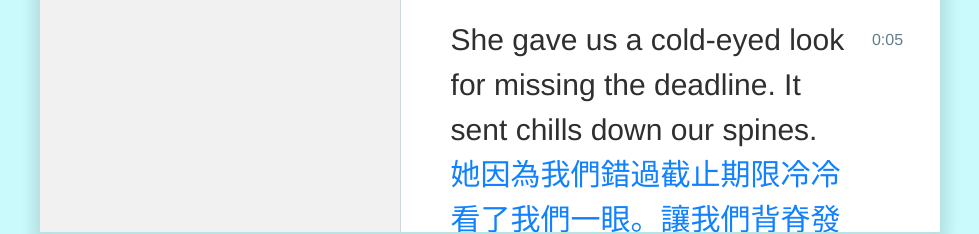
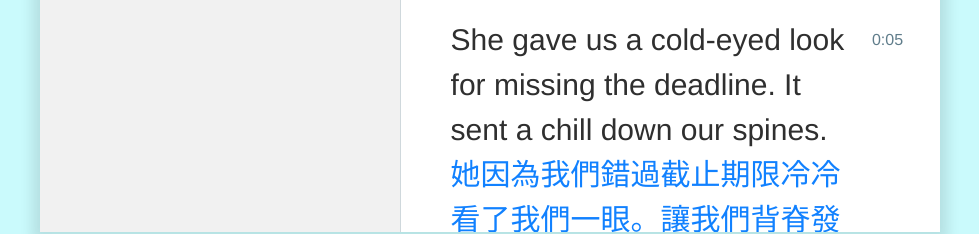
Before and after one commit to Johnnykoon/Johnnykoon.github.io, a plain HTML site: page docs/index.html in a window 1280 px wide. Shown: the part 503-737 px from the top of the page, without its empty margins (150-1129 px from the left). Drawn offline with Linux system fonts and the light colour scheme; a script that the page names is missing.

Commit message:
Update index.html

```diff
--- a/docs/index.html
+++ b/docs/index.html
@@ -151,7 +151,7 @@
                         <img class="now-playing" src="./img/now-playing.svg" height="30px" />
                     </div>
                     <div class="song-meta-data">
-                        <span class="song-title">She gave us a cold-eyed look for missing the deadline. It sent chills down our spines.</span>
+                        <span class="song-title">She gave us a cold-eyed look for missing the deadline. It sent a chill down our spines.</span>
                         <span class="song-artist">她因為我們錯過截止期限冷冷看了我們一眼。讓我們背脊發涼。</span>
                     </div>
 
```
